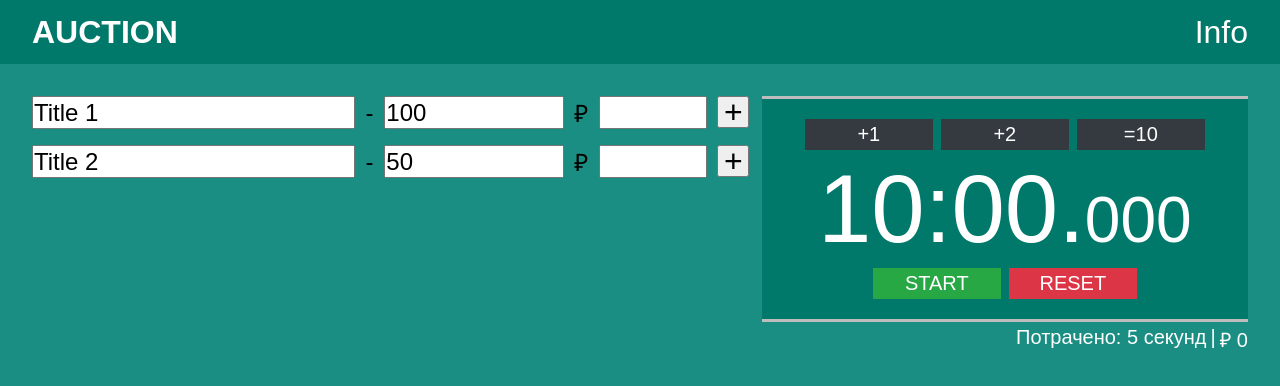
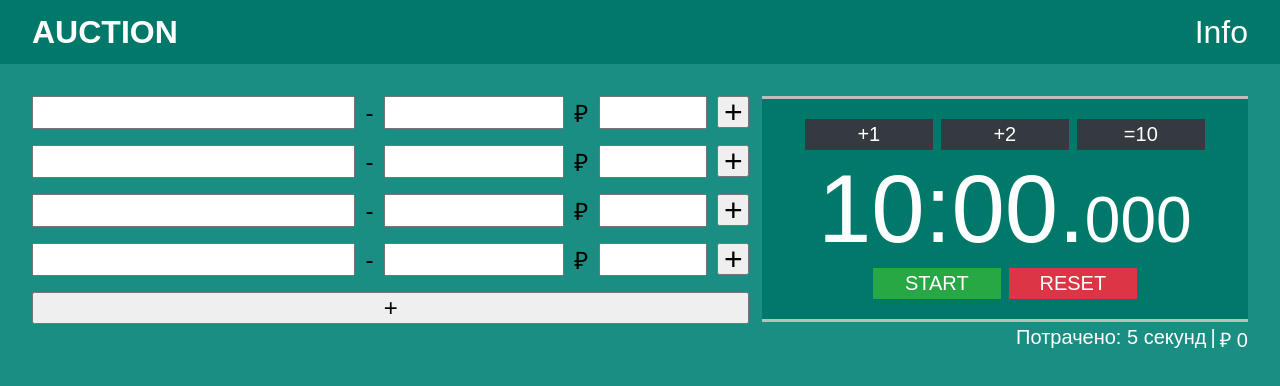
Before and after one commit to arsenyNebozhenko/auction, a React app: page / in a window 1280 px wide. Built offline with nearby package versions, Linux system fonts and the light colour scheme.

Commit message:
added addLot

```diff
--- a/src/actions/lots.js
+++ b/src/actions/lots.js
@@ -1,4 +1,4 @@
-import { UPDATE_ITEM_PROP } from "./types";
+import { UPDATE_ITEM_PROP, ADD_LOT } from "./types";
 
 export const updateItemProp = (id, name, value, sort) => ({
   type: UPDATE_ITEM_PROP,
@@ -9,3 +9,7 @@ export const updateItemProp = (id, name, value, sort) => ({
     sort
   }
 })
+
+export const addLot = () => ({
+  type: ADD_LOT
+})
--- a/src/actions/types.js
+++ b/src/actions/types.js
@@ -1,2 +1,3 @@
 export const UPDATE_ITEM_PROP = 'UPDATE_ITEM_PROP'
 export const UPDATE_STATS = 'UPDATE_STATS'
+export const ADD_LOT = 'ADD_LOT'
--- a/src/components/Lot/Lot.scss
+++ b/src/components/Lot/Lot.scss
@@ -1,9 +1,7 @@
 .lot {
   display: flex;
   justify-content: space-between;
-  &:not(:last-child) {
-    margin-bottom: 16px;
-  }
+  margin-bottom: 16px;
   &__input {
     font-size: 1.5rem;
     width: 25%;
--- a/src/components/Lots/Lots.js
+++ b/src/components/Lots/Lots.js
@@ -2,11 +2,12 @@ import React from 'react'
 import './Lots.scss'
 import Lot from '../Lot/Lot'
 import { connect } from 'react-redux'
-import { updateItemProp } from '../../actions/lots'
+import { updateItemProp, addLot } from '../../actions/lots'
 
-const Lots = ({ lots, updateItemProp }) => {
+const Lots = ({ lots, updateItemProp, addLot }) => {
   return (
-    <ul className="lots">
+    <div className="lots">
+      <ul className="lots__list">
         {lots.map(lot =>
           <Lot
             key={lot.id}
@@ -18,6 +19,8 @@ const Lots = ({ lots, updateItemProp }) => {
           />
         )}
       </ul>
+      <button className="lots__button" onClick={addLot}>+</button>
+    </div>
   )
 }
 
@@ -26,7 +29,8 @@ const mapStateToProps = (state) => ({
 })
 
 const mapDispatchToProps = (dispatch) => ({
-  updateItemProp: (id, name, value, sort) => dispatch(updateItemProp(id, name, value, sort))
+  updateItemProp: (id, name, value, sort) => dispatch(updateItemProp(id, name, value, sort)),
+  addLot: () => dispatch(addLot())
 })
 
 export default connect(mapStateToProps, mapDispatchToProps)(Lots)
--- a/src/components/Lots/Lots.scss
+++ b/src/components/Lots/Lots.scss
@@ -3,4 +3,11 @@
   @media (max-width: 1000px) {
     width: 100%;
   }
+  &__list {
+
+  }
+  &__button {
+    width: 100%;
+    font-size: 1.5rem;
+  }
 }
--- a/src/reducers/lots.js
+++ b/src/reducers/lots.js
@@ -1,18 +1,30 @@
-import { UPDATE_ITEM_PROP } from '../actions/types'
+import { UPDATE_ITEM_PROP, ADD_LOT } from '../actions/types'
 
 const initialState = [
   {
     id: 0,
-    title: 'Title 1',
-    price: 100,
+    title: '',
+    price: '',
     add: ''
   },
   {
     id: 1,
-    title: 'Title 2',
-    price: 50,
+    title: '',
+    price: '',
     add: ''
   },
+  {
+    id: 2,
+    title: '',
+    price: '',
+    add: ''
+  },
+  {
+    id: 3,
+    title: '',
+    price: '',
+    add: ''
+  }
 ]
 
 const lots = (state = initialState, action) => {
@@ -28,6 +40,16 @@ const lots = (state = initialState, action) => {
       }
 
       return newState
+    case ADD_LOT:
+      return [
+        ...state,
+        {
+          id: Math.random(),
+          title: '',
+          price: '',
+          add: ''
+        }
+      ]
     default:
       return state
   }
```
Lines whose indentation alone changed are shown as unchanged.
